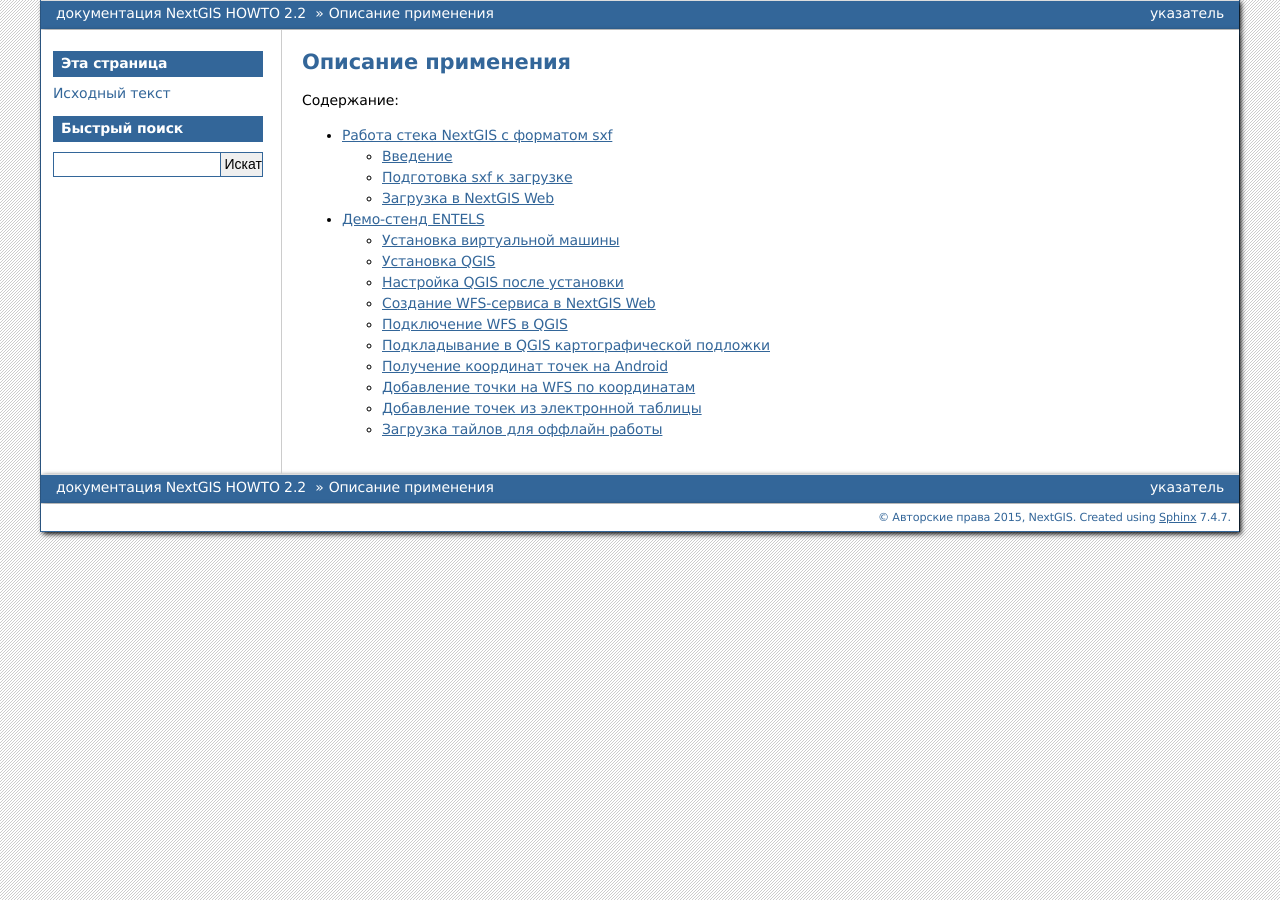
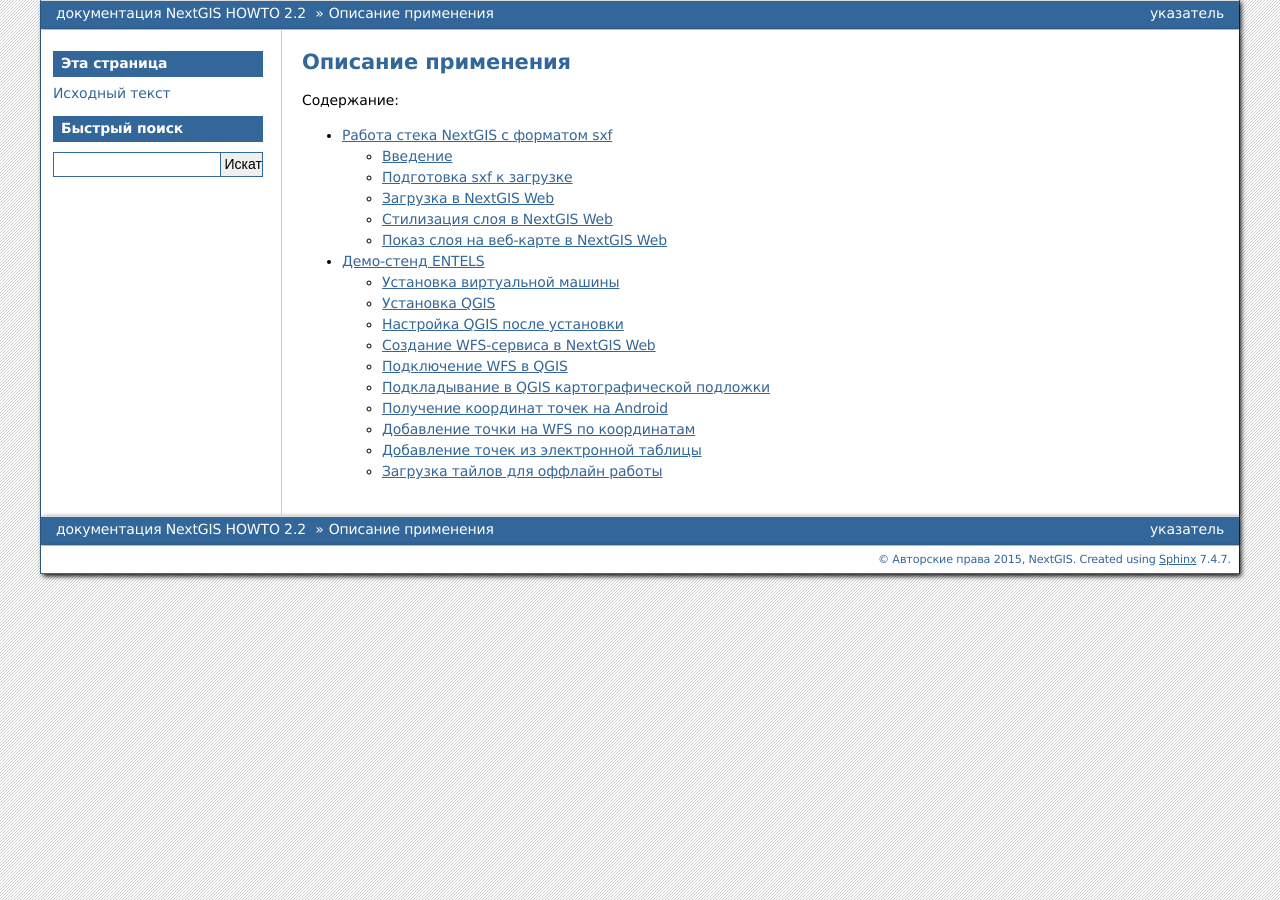
Before and after one commit to nextgis/docs_howto, a Sphinx documentation site: the page built from source/toc.rst, in a window 1280 px wide. Built offline with Sphinx 7.4.7, drawn with Linux system fonts in a browser that asks for light colours; formulas are drawn with MathJax 3; some of the changed lines change nothing that is shown.

Commit message:
fix some docs

```diff
--- a/source/sxf.rst
+++ b/source/sxf.rst
@@ -83,4 +83,25 @@
 
 Нажмите :guilabel:`Векторный слой`, задайте название "Землепользование".
 Перейдите на вкладку :guilabel:`Векторный слой`, нажмите на кнопку, и загрузите файл landuse.geojson.
-Нажмите на кнопку :guilabel:`Создать`
+Нажмите на кнопку :guilabel:`Создать`.
+Нажмите :guilabel:`Стиль Mapserver`.
+
+Стилизация слоя в NextGIS Web
+----------------------------------
+
+
+Задайте стилю имя "Землепользование".
+Идите в :program:`NextGIS QGIS`.
+Зайдите в свойства слоя Landuse, который вы экспортировали. Настройте его стиль - с классификацией по полю SC_20013.
+Нажмите :menuselection:`Стиль --> Сохранить стиль --> Файлы стилей QGIS`. У вас сохранится стиль в формате qml.
+Вернитесь в браузер. Перейдите на вкладку :guilabel:`Mapserver`.
+Нажмите кнопку  :guilabel:`Import QGIS style` (над текстовым полем). Выберите файл qml. После подтверждения, нажмите на кнопку :guilabel:`Создать`.
+
+Показ слоя на веб-карте в NextGIS Web
+------------------------------------------
+
+Перейдите в список ресурсов, и Нажмите :guilabel:`Веб-карта`. Задайте название, и перейдите на вкладку :guilabel:`Слои`. Нажмите на кнопку :guilabel:`Добавить слой`, и выберите в списке ресурсов слои тех слоёв, что вы создали.
+Нажмите на кнопку :guilabel:`Создать`.
+Нажмите на кнопку :guilabel:`Просмотр`.
+
+После этого шага в экране браузера появится веб-карта. Включите слой.
```
